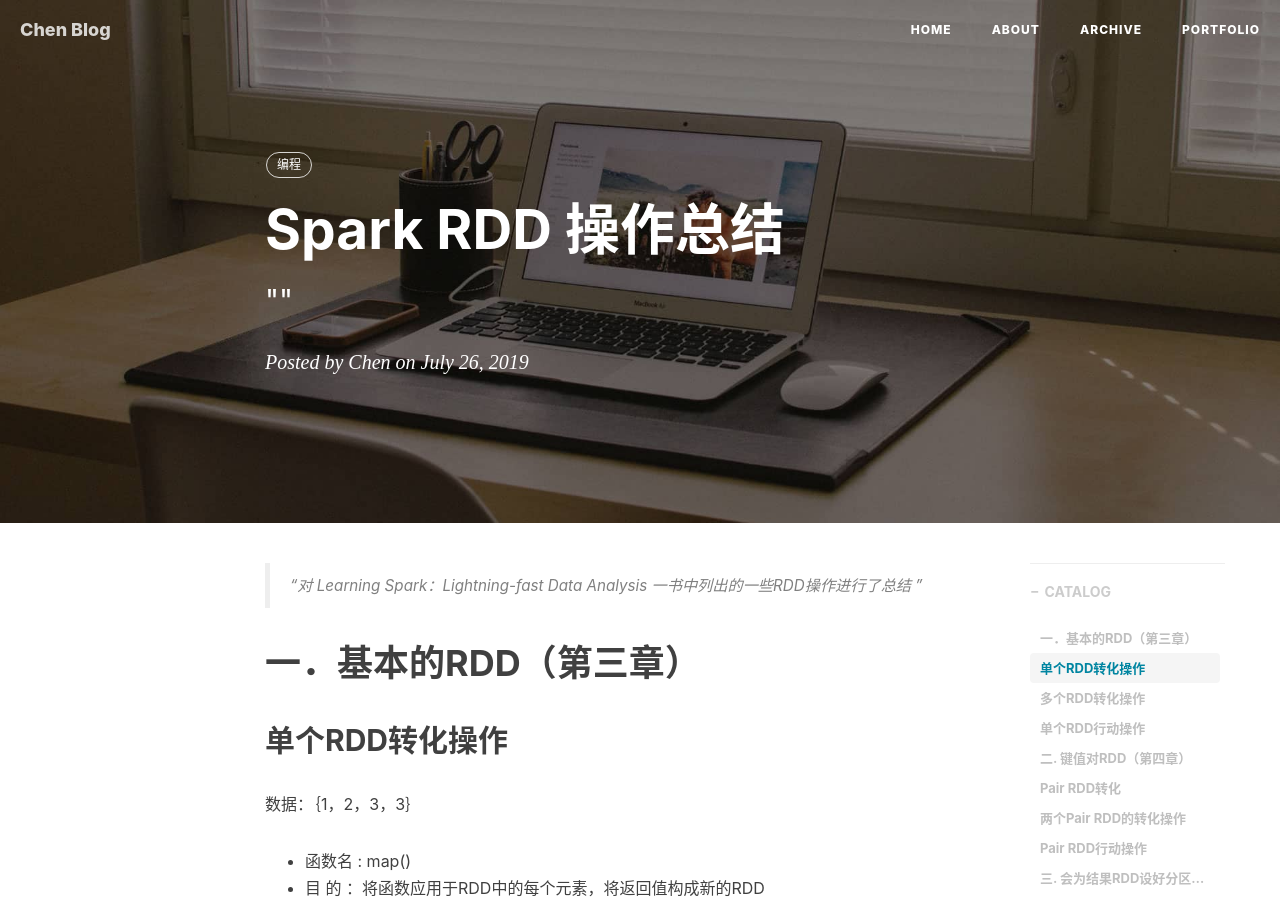
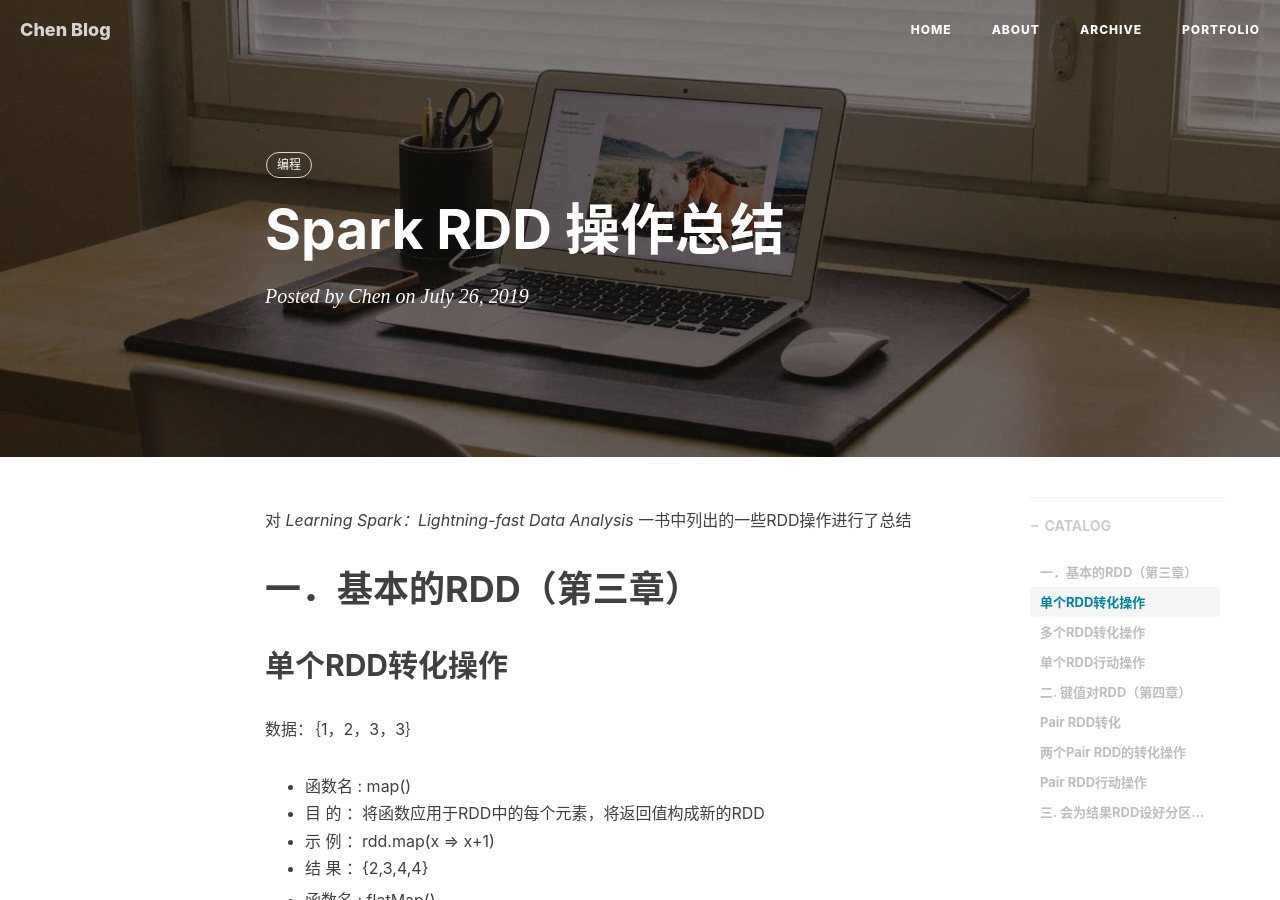
Before and after one commit to chenljian/chenljian.github.io, a Jekyll site: the page built from _posts/2019-07-26-Spark-RDD-操作总结.markdown, in a window 1280 px wide and 900 px high. Built offline with Jekyll 4.4.1, drawn with Linux system fonts in a browser that asks for light colours; nearby versions of some CDN libraries; comment, search, counter and statistics services are not loaded.

```diff
--- a/_posts/2019-07-26-Spark-RDD-操作总结.markdown
+++ b/_posts/2019-07-26-Spark-RDD-操作总结.markdown
@@ -1,7 +1,6 @@
 ---
 layout:     post
 title:      "Spark RDD 操作总结"
-subtitle:   " \"\""
 date:       2019-07-26 17:00:01
 author:     "Chen"
 header-img: "img/post-default-header.jpg"
@@ -10,9 +9,7 @@ tags:
     - 编程
 ---
 
-> “对 *Learning Spark：Lightning-fast Data Analysis* 一书中列出的一些RDD操作进行了总结 ”
-
-
+对 *Learning Spark：Lightning-fast Data Analysis* 一书中列出的一些RDD操作进行了总结
 
 # **一．基本的RDD（第三章）**
 
```
Also changed, not shown: 1 other file.
